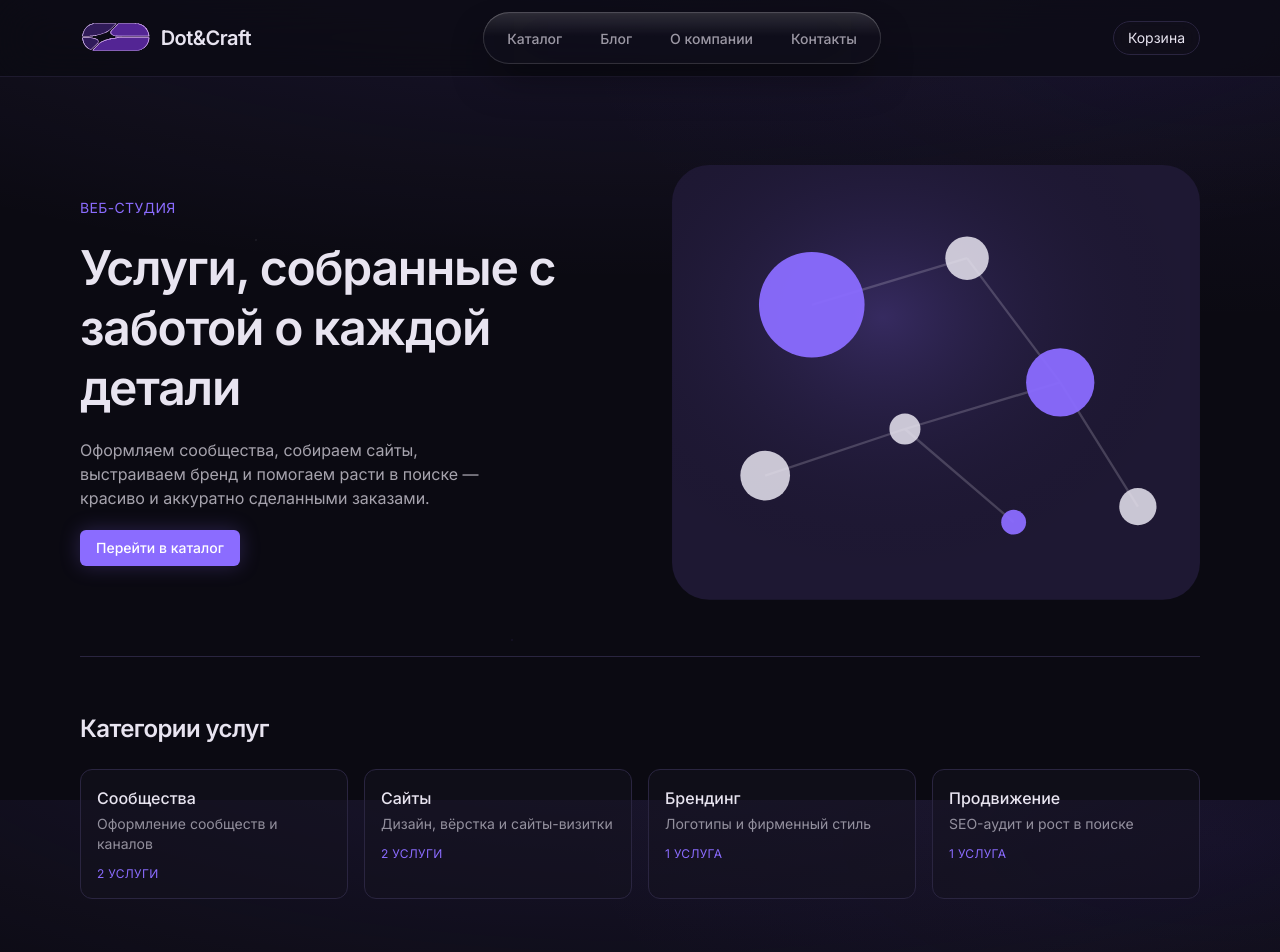
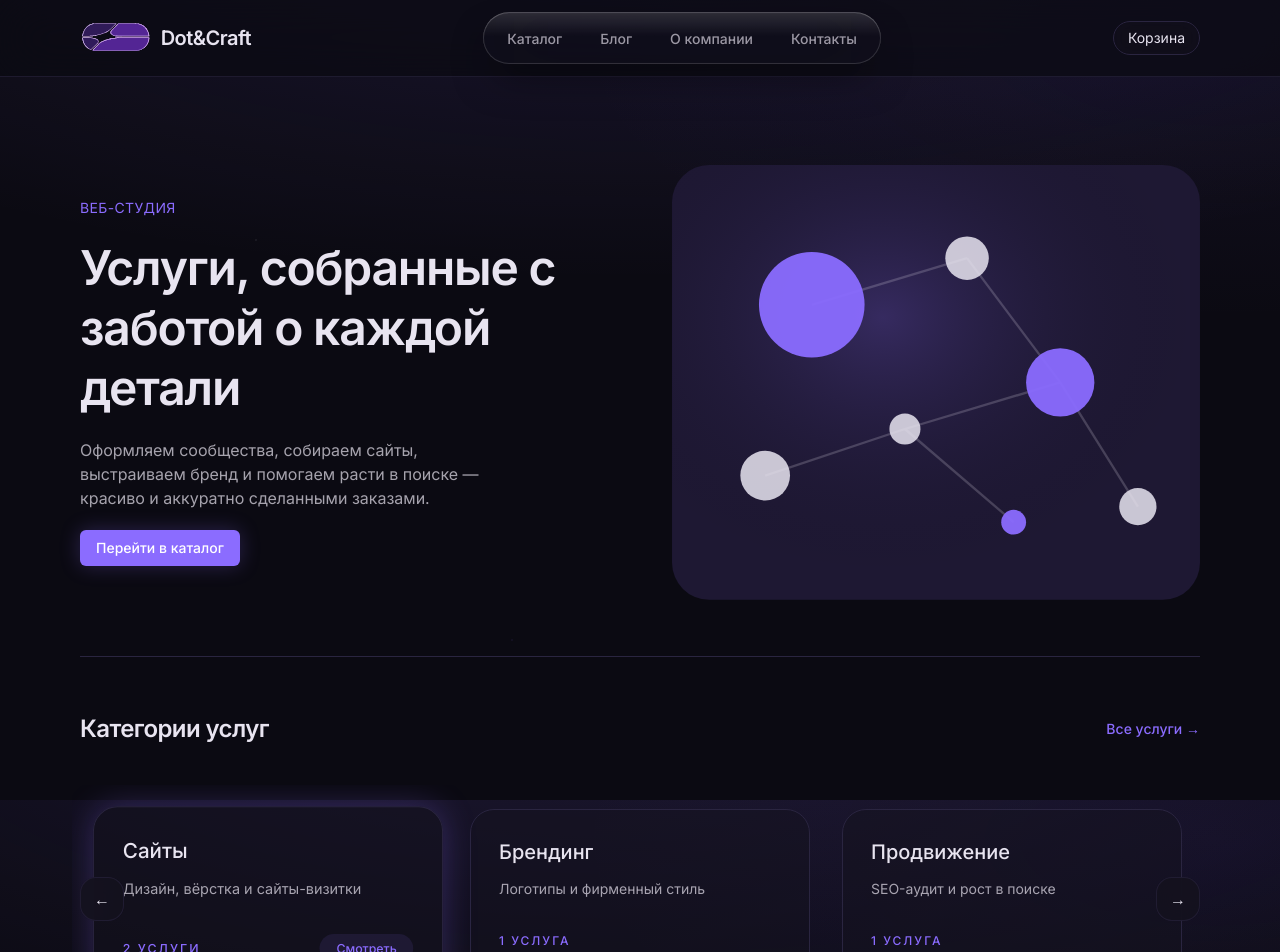
Before and after one commit to Ratarion/DotCraft, a React (Vite) app: page / in a window 1280 px wide. Shown: the top 952 px of the page. Built offline with nearby package versions, Linux system fonts and the light colour scheme.

Commit message:
adaptability

```diff
--- a/src/components/layout/Header.tsx
+++ b/src/components/layout/Header.tsx
@@ -17,12 +17,10 @@ export function Header() {
   const pillRef = useRef<HTMLDivElement>(null);
   const btnRefs = useRef<(HTMLAnchorElement | null)[]>([]);
 
-  // Закрываем мобильное меню при смене страницы
   useEffect(() => {
     setIsMenuOpen(false);
   }, [location.pathname]);
 
-  // Двигаем активную капсулу
   useEffect(() => {
     const activeIndex = navItems.findIndex((item) =>
       location.pathname.startsWith(item.to)
@@ -35,7 +33,6 @@ export function Header() {
       pill.style.width = `${activeBtn.offsetWidth}px`;
       pill.style.transform = `translateX(${activeBtn.offsetLeft}px)`;
     } else if (pill) {
-      // Если нет активного пункта — прячем капсулу
       pill.style.width = '0px';
     }
   }, [location.pathname]);
@@ -43,7 +40,6 @@ export function Header() {
   return (
     <header className="sticky top-0 z-50 border-b border-[var(--color-line)]/60 bg-[var(--color-paper)]/70 backdrop-blur-xl">
       <div className="mx-auto flex max-w-6xl items-center justify-between gap-4 px-4 py-3">
-        {/* Logo */}
         <Link
           to="/"
           className="flex items-center gap-2.5 rounded-sm font-[var(--font-display)] text-xl font-semibold tracking-tight focus:outline-none focus-visible:ring-2 focus-visible:ring-[var(--color-accent)]"
@@ -52,9 +48,9 @@ export function Header() {
           <span>Dot&Craft</span>
         </Link>
 
-        {/* Desktop Liquid Glass Nav */}
+        {/* Полное меню — только настоящий десктоп (>=1024px) */}
         <nav
-          className="hidden sm:block"
+          className="hidden lg:block"
           aria-label="Основная навигация"
         >
           <div className="liquid-nav" ref={navRef}>
@@ -78,13 +74,12 @@ export function Header() {
           </div>
         </nav>
 
-        {/* Right side */}
         <div className="flex items-center gap-2">
-          <CartLink totalCount={totalCount} className="hidden sm:inline-flex" />
+          <CartLink totalCount={totalCount} className="hidden lg:inline-flex" />
 
           <button
             type="button"
-            className="inline-flex h-9 w-9 items-center justify-center rounded-md border border-[var(--color-line)] text-[var(--color-ink)] focus:outline-none focus-visible:ring-2 focus-visible:ring-[var(--color-accent)] sm:hidden"
+            className="inline-flex h-9 w-9 items-center justify-center rounded-md border border-[var(--color-line)] text-[var(--color-ink)] focus:outline-none focus-visible:ring-2 focus-visible:ring-[var(--color-accent)] lg:hidden"
             aria-expanded={isMenuOpen}
             aria-controls="mobile-nav"
             aria-label={isMenuOpen ? 'Закрыть меню' : 'Открыть меню'}
@@ -95,12 +90,12 @@ export function Header() {
         </div>
       </div>
 
-      {/* Mobile menu */}
+      {/* Мобильное/планшетное меню — до 1024px */}
       {isMenuOpen && (
         <nav
           id="mobile-nav"
           aria-label="Мобильная навигация"
-          className="border-t border-[var(--color-line)] px-4 py-4 sm:hidden"
+          className="border-t border-[var(--color-line)] px-4 py-4 lg:hidden"
         >
           <div className="flex flex-col gap-3">
             {navItems.map((item) => (
--- a/src/components/sections/CategoriesBlock.tsx
+++ b/src/components/sections/CategoriesBlock.tsx
@@ -1,3 +1,4 @@
+import { useRef, useState, useEffect } from 'react';
 import { Link } from 'react-router-dom';
 import { mockProducts, productCategories } from '@/entities/product/mockProducts';
 
@@ -8,39 +9,147 @@ const categoryDescriptions: Record<string, string> = {
   Продвижение: 'SEO-аудит и рост в поиске',
 };
 
+const AUTOPLAY_MS = 4000;
+
 export function CategoriesBlock() {
+  const [activeIndex, setActiveIndex] = useState(0);
+  const containerRef = useRef<HTMLDivElement>(null);
+  const itemsRef = useRef<(HTMLAnchorElement | null)[]>([]);
+  const intervalRef = useRef<number | null>(null);
+
+  const startAutoplay = () => {
+    stopAutoplay();
+    intervalRef.current = window.setInterval(() => {
+      setActiveIndex((prev) => (prev + 1) % productCategories.length);
+    }, AUTOPLAY_MS);
+  };
+
+  const stopAutoplay = () => {
+    if (intervalRef.current !== null) {
+      window.clearInterval(intervalRef.current);
+      intervalRef.current = null;
+    }
+  };
+
+  // Автопрокрутка, с паузой пока пользователь взаимодействует (тач/мышь)
+  useEffect(() => {
+    startAutoplay();
+    return stopAutoplay;
+  }, []);
+
+  // Центрируем активную карточку. offsetLeft не зависит от текущего
+  // scrollLeft, поэтому позиция всегда считается верно — в отличие от
+  // getBoundingClientRect, который давал накопительную ошибку и «залипание».
+  useEffect(() => {
+    const container = containerRef.current;
+    const item = itemsRef.current[activeIndex];
+
+    if (container && item) {
+      const target = item.offsetLeft - container.offsetLeft - 16;
+      container.scrollTo({
+        left: Math.max(0, target),
+        behavior: 'smooth',
+      });
+    }
+  }, [activeIndex]);
+
   return (
     <section className="py-10 sm:py-14" aria-labelledby="categories-heading">
-      <h2
-        id="categories-heading"
-        className="font-[var(--font-display)] text-2xl font-semibold tracking-tight"
-      >
+      <div className="flex items-center justify-between mb-10">
+        <h2 id="categories-heading" className="font-[var(--font-display)] text-2xl font-semibold tracking-tight">
           Категории услуг
         </h2>
 
-      <div className="mt-6 grid grid-cols-2 gap-4 lg:grid-cols-4">
-        {productCategories.map((category) => {
-          const count = mockProducts.filter(
-            (product) => product.category === category,
-          ).length;
+        <Link
+          to="/catalog"
+          className="text-sm font-medium text-[var(--color-accent)] hover:text-[var(--color-accent-soft)] transition-colors"
+        >
+          Все услуги →
+        </Link>
+      </div>
+
+      <div className="relative">
+        {/* Стрелки — только от планшета и выше, на телефоне мешают тапу по краю карточки, там работает свайп */}
+        <button
+          type="button"
+          onClick={() => {
+            stopAutoplay();
+            setActiveIndex((prev) => (prev - 1 + productCategories.length) % productCategories.length);
+            startAutoplay();
+          }}
+          className="hidden sm:flex absolute left-0 top-1/2 -translate-y-1/2 z-20 w-11 h-11 items-center justify-center bg-[var(--color-surface)]/90 backdrop-blur-md rounded-2xl border border-[var(--color-line)]/60 text-[var(--color-ink)] hover:text-white hover:border-[var(--color-accent)] transition-all"
+          aria-label="Предыдущая категория"
+        >
+          ←
+        </button>
+
+        <button
+          type="button"
+          onClick={() => {
+            stopAutoplay();
+            setActiveIndex((prev) => (prev + 1) % productCategories.length);
+            startAutoplay();
+          }}
+          className="hidden sm:flex absolute right-0 top-1/2 -translate-y-1/2 z-20 w-11 h-11 items-center justify-center bg-[var(--color-surface)]/90 backdrop-blur-md rounded-2xl border border-[var(--color-line)]/60 text-[var(--color-ink)] hover:text-white hover:border-[var(--color-accent)] transition-all"
+          aria-label="Следующая категория"
+        >
+          →
+        </button>
+
+        <div
+          ref={containerRef}
+          onPointerDown={stopAutoplay}
+          onPointerUp={startAutoplay}
+          onMouseLeave={startAutoplay}
+          className="flex gap-8 overflow-x-auto overflow-y-visible py-6 snap-x snap-mandatory scrollbar-none -mx-2 px-2 sm:px-12"
+          style={{ scrollbarWidth: 'none' }}
+        >
+          {productCategories.map((category, index) => {
+            const count = mockProducts.filter((p) => p.category === category).length;
 
             return (
               <Link
                 key={category}
+                ref={(el) => {
+                  itemsRef.current[index] = el;
+                }}
                 to={`/catalog?category=${encodeURIComponent(category)}`}
-              className="flex flex-col gap-1 rounded-xl border border-[var(--color-line)] bg-[var(--color-surface)]/50 p-4 transition-all duration-300 hover:border-[var(--color-accent)] hover:shadow-[0_0_20px_rgba(139,108,255,0.1)] focus:outline-none focus-visible:ring-2 focus-visible:ring-[var(--color-accent)]"
-
+                onMouseEnter={() => setActiveIndex(index)}
+                onFocus={() => setActiveIndex(index)}
+                className={`
+                  flex-shrink-0 w-[280px] sm:w-[320px] lg:w-[340px]
+                  rounded-3xl border border-[var(--color-line)]
+                  bg-[var(--color-surface)]/50 p-6 sm:p-7 transition-all duration-300
+                  snap-center origin-center block
+                  focus:outline-none focus-visible:ring-2 focus-visible:ring-[var(--color-accent)]
+                  ${index === activeIndex
+                    ? 'border-[var(--color-accent)] bg-[var(--color-accent)]/10 shadow-[0_0_32px_rgba(139,108,255,0.28)] scale-[1.03] z-10'
+                    : 'hover:border-[var(--color-accent)] hover:shadow-[0_0_22px_rgba(139,108,255,0.12)] hover:scale-[1.02] hover:z-10'
+                  }
+                `}
               >
-              <span className="font-medium">{category}</span>
-              <span className="text-sm text-[var(--color-ink)]/60">
+                <div className="flex flex-col gap-3">
+                  <span className="font-medium text-xl">{category}</span>
+                  <span className="text-sm text-[var(--color-ink)]/70 leading-relaxed">
                     {categoryDescriptions[category] ?? 'Услуги студии'}
                   </span>
-              <span className="mt-2 text-xs uppercase tracking-wide text-[var(--color-accent)]">
+
+                  <div className="mt-5 flex items-center justify-between">
+                    <span className="text-xs uppercase tracking-[2px] text-[var(--color-accent)] font-medium">
                       {count} {pluralizeOffers(count)}
                     </span>
+
+                    {index === activeIndex && (
+                      <span className="text-xs bg-[var(--color-accent)]/10 text-[var(--color-accent)] px-4 py-1.5 rounded-full font-medium">
+                        Смотреть
+                      </span>
+                    )}
+                  </div>
+                </div>
               </Link>
             );
           })}
+        </div>
       </div>
     </section>
   );
```
Lines whose indentation alone changed are shown as unchanged.
